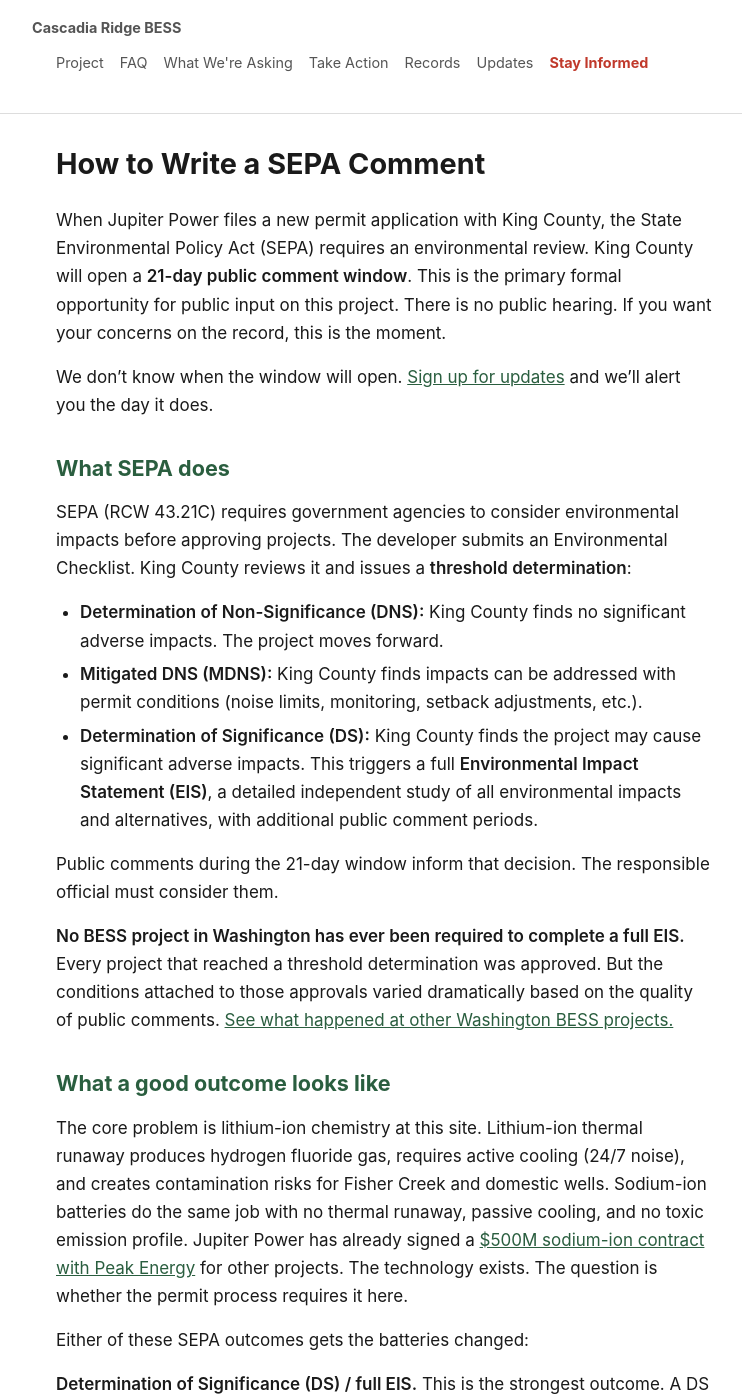
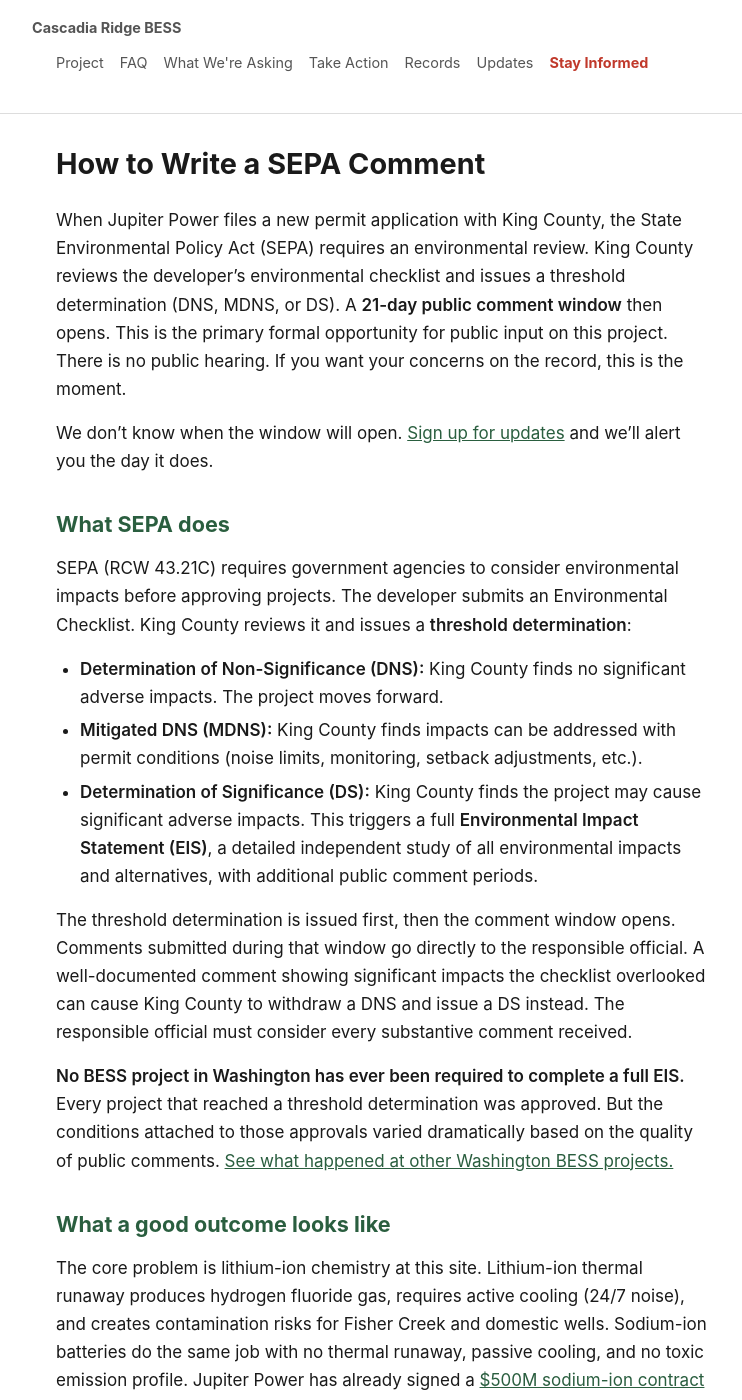
Before and after one commit to calef/cascadia-ridge-bess, a Jekyll site: the page built from _pages/sepa-comments.md, in a window 1280 px wide and 1400 px high. Shown: the whole window, without its empty margins (256-998 px from the left). Built offline with Jekyll 4.4.1, drawn with Linux system fonts in a browser that asks for light colours.

```diff
--- a/_pages/sepa-comments.md
+++ b/_pages/sepa-comments.md
@@ -2,7 +2,7 @@
 title: "How to Write a SEPA Comment"
 ---
 
-When Jupiter Power files a new permit application with King County, the State Environmental Policy Act (SEPA) requires an environmental review. King County will open a **21-day public comment window**. This is the primary formal opportunity for public input on this project. There is no public hearing. If you want your concerns on the record, this is the moment.
+When Jupiter Power files a new permit application with King County, the State Environmental Policy Act (SEPA) requires an environmental review. King County reviews the developer's environmental checklist and issues a threshold determination (DNS, MDNS, or DS). A **21-day public comment window** then opens. This is the primary formal opportunity for public input on this project. There is no public hearing. If you want your concerns on the record, this is the moment.
 
 We don't know when the window will open. [Sign up for updates](/subscribe) and we'll alert you the day it does.
 
@@ -14,7 +14,7 @@ SEPA (RCW 43.21C) requires government agencies to consider environmental impacts
 - **Mitigated DNS (MDNS):** King County finds impacts can be addressed with permit conditions (noise limits, monitoring, setback adjustments, etc.).
 - **Determination of Significance (DS):** King County finds the project may cause significant adverse impacts. This triggers a full **Environmental Impact Statement (EIS)**, a detailed independent study of all environmental impacts and alternatives, with additional public comment periods.
 
-Public comments during the 21-day window inform that decision. The responsible official must consider them.
+The threshold determination is issued first, then the comment window opens. Comments submitted during that window go directly to the responsible official. A well-documented comment showing significant impacts the checklist overlooked can cause King County to withdraw a DNS and issue a DS instead. The responsible official must consider every substantive comment received.
 
 **No BESS project in Washington has ever been required to complete a full EIS.** Every project that reached a threshold determination was approved. But the conditions attached to those approvals varied dramatically based on the quality of public comments. [See what happened at other Washington BESS projects.](/wa-bess-sepa)
 
```
Also changed, not shown: _pages/permitting.md (+1 -1 lines).
